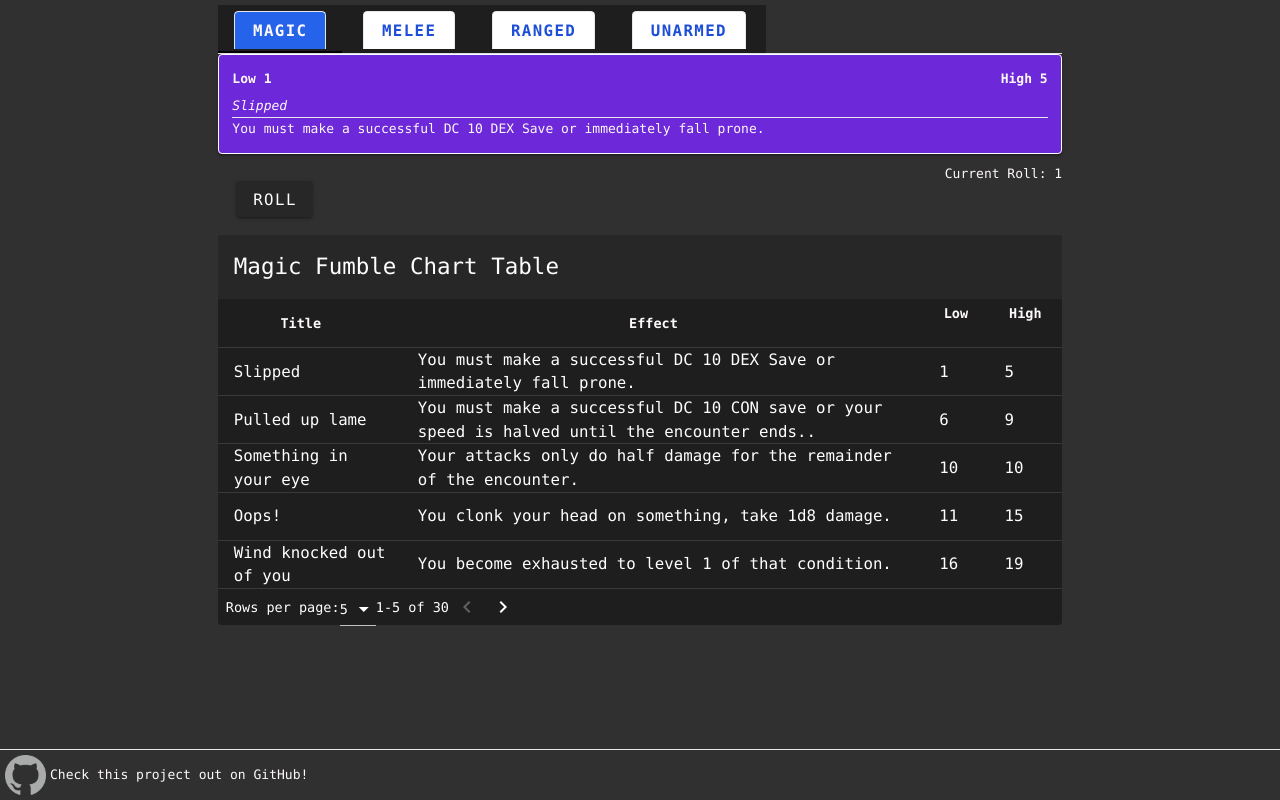
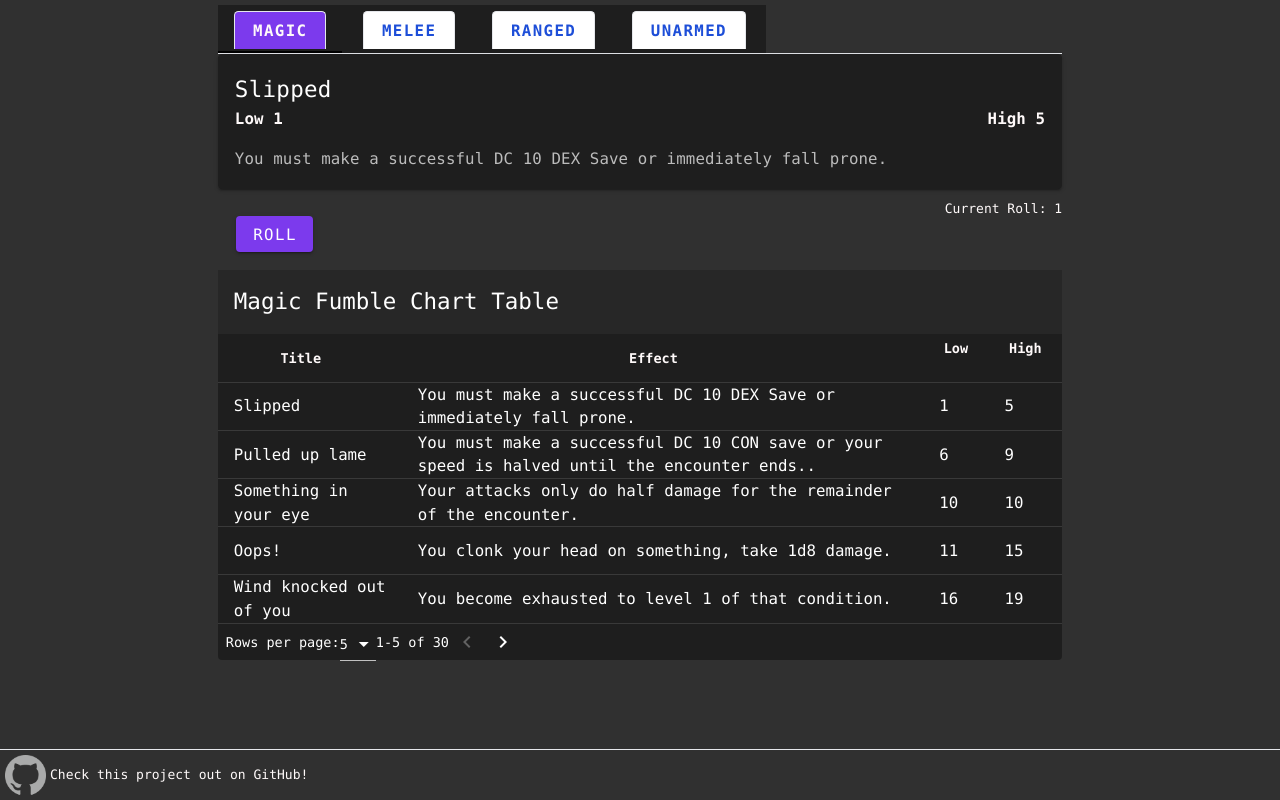
Before and after one commit to dnd-apps/critical-failure, a Nuxt app: page / in a window 1280 px wide. Built offline with nearby package versions, Linux system fonts and the light colour scheme.

Commit message:
fix color

```diff
--- a/components/fumble-card.vue
+++ b/components/fumble-card.vue
@@ -1,18 +1,15 @@
 <template>
-  <v-card color="purple" elevation="9" class="fumble-card">
-    <div id="fumble-rolls" class="flex flex-row justify-between width-full">
+  <v-card color="purple" elevation="9" dark>
+    <v-card-title>{{ title }}</v-card-title>
+    <v-card-subtitle class="flex flex-row justify-between width-full">
       <div id="low-roll">
-        <strong>Low {{low}}</strong>
+        <strong>Low {{ low }}</strong>
       </div>
       <div id="high-roll">
-        <strong>High {{high}}</strong>
+        <strong>High {{ high }}</strong>
       </div>
-    </div>
-    <div id="fumble-content">
-      <p class="italic pt-1">{{title}}</p>
-      <hr>
-      <p>{{effect}}</p>
-    </div>
+    </v-card-subtitle>
+    <v-card-text>{{ effect }}</v-card-text>
   </v-card>
 </template>
 <script lang="ts">
@@ -23,20 +20,12 @@ const FumbleCardProps = Vue.extend({
     title: String,
     effect: String,
     high: Number,
-    low: Number
-  }
-})
+    low: Number,
+  },
+});
 
 @Component
-export default class FumbleCard extends FumbleCardProps {
-
-}
+export default class FumbleCard extends FumbleCardProps {}
 </script>
 
-<style lang="scss" scoped>
-.fumble-card {
-  @apply bg-purple-700;
-  padding: 0.75rem;
-  box-shadow: 0 4px 8px 0 rgba(0, 0, 0, 0.3);
-}
-</style>
+<style lang="scss" scoped></style>
--- a/nuxt.config.js
+++ b/nuxt.config.js
@@ -1,4 +1,8 @@
 export default {
+  server: {
+    port: 3000,
+    host: `0.0.0.0`,
+  },
   components: true,
   buildModules: [
     "@nuxt/typescript-build",
--- a/pages/index.vue
+++ b/pages/index.vue
@@ -21,9 +21,10 @@
       <fumble-card class="w-full" v-bind="selectedEntry"></fumble-card>
       <div class="text-white pt-2">
         <v-btn
-          class="p-2 m-4"
-          @click="rollTheDice()"
-          dark
+            class="p-2 m-4"
+            @click="rollTheDice()"
+            dark
+            color="rgba(124, 58, 237)"
         >
           Roll
         </v-btn>
@@ -195,6 +196,13 @@ html {
   }
 }
 
+.roll-btn {
+  * {
+    @apply bg-purple-600;
+  }
+
+}
+
 .fumble-table-tab {
   background-color: white;
   @apply text-blue-700;
@@ -207,7 +215,7 @@ html {
   @apply font-semibold;
   display: inline-block;
   &.selected {
-    @apply bg-blue-600;
+    @apply bg-purple-600;
     color: snow;
   }
 }
```
Also changed, not shown: package.json (+3 -5 lines), 1 other file (tests, documents, lock files or other folders).
